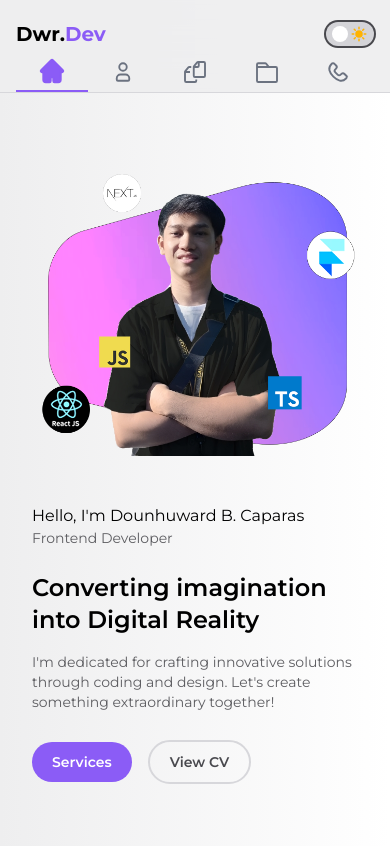
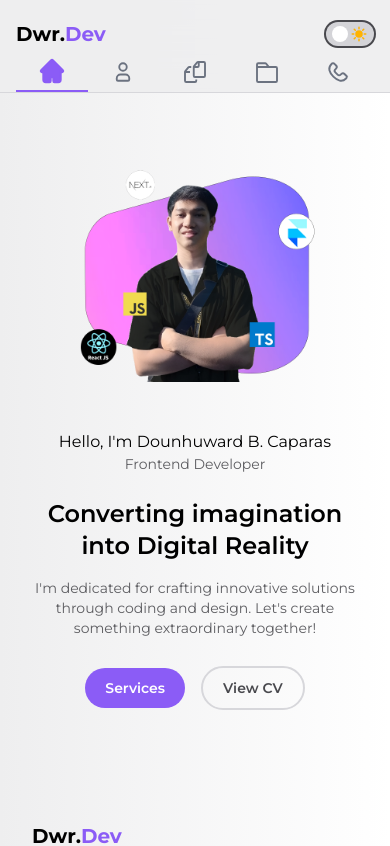
Before and after one commit to DowardCaparas/portfolio, a Next.js app: page / in a window 390 px wide. Shown: the top 846 px of the page. Built offline with nearby package versions, Linux system fonts and the light colour scheme.

Commit message:
Enhancing UI

```diff
--- a/app/about/page.tsx
+++ b/app/about/page.tsx
@@ -4,7 +4,7 @@ import PageWrapper from "../PageWrapper";
 
 const About = () => {
   return (
-    <PageWrapper>
+
       <section className="w-full ">
         <Title label="About Me" />
         <div className="container__padding flex justify-between items-center gap-6">
@@ -13,7 +13,7 @@ const About = () => {
           </div>
         </div>
       </section>
-    </PageWrapper>
+
   );
 };
 
--- a/app/contact/page.tsx
+++ b/app/contact/page.tsx
@@ -6,7 +6,7 @@ import PageWrapper from '../PageWrapper';
 
 const Contact = () => {
   return (
-    <PageWrapper>
+
       <section className='w-full'>
         <div className='flex flex-col mb-10'>
           <Title label='Contact' />
@@ -53,7 +53,7 @@ const Contact = () => {
           <TextComponent />
         </div>
       </section>
-    </PageWrapper>
+
   );
 };
 
--- a/app/globals.css
+++ b/app/globals.css
@@ -37,7 +37,7 @@
 }
 
 .text-theme-dark {
-  @apply dark:text-white transition duration-500 ease-in-out;
+  @apply dark:text-white transition duration-300 ease-in-out;
 }
 
 .border_bottom {
@@ -53,13 +53,13 @@
 }
 
 .mobile_link_background {
-  @apply cursor-pointer fill-secondary_purple transition duration-150 ease-in-out
+  @apply cursor-pointer fill-secondary_purple transition duration-300 ease-in-out
   text-secondary_purple
 }
 
 body {
-  @apply dark:bg-gradient-to-l dark:from-primary_black dark:to-darked_gray bg-gradient-to-l
-   from-white to-primary_gray transition duration-500 ease-in-out
+  @apply dark:bg-gradient-to-r dark:from-moreDarked_gray dark:to-darked_purple bg-gradient-to-l
+   from-white to-primary_gray transition duration-300 ease-in-out
 }
 
 section {
@@ -67,5 +67,5 @@ section {
 }
 
 p {
-  @apply text-sm dark:text-gray-300 text-paragraph transition duration-500 ease-in-out
+  @apply text-sm dark:text-gray-300 text-paragraph transition duration-300 ease-in-out
 }
--- a/app/myprojects/page.tsx
+++ b/app/myprojects/page.tsx
@@ -4,7 +4,7 @@ import PageWrapper from '../PageWrapper';
 
 const Projects = () => {
   return (
-    <PageWrapper>
+
       <section className='w-full '>
 
         <Title label='Projects' />
@@ -14,7 +14,7 @@ const Projects = () => {
         </div>
 
       </section>
-    </PageWrapper>
+
   );
 };
 
--- a/app/myservices/page.tsx
+++ b/app/myservices/page.tsx
@@ -5,7 +5,7 @@ import PageWrapper from '../PageWrapper';
 
 const Services = () => {
   return (
-    <PageWrapper>
+
       <section className='w-full'>
         <Title label='Services' />
 
@@ -35,7 +35,7 @@ const Services = () => {
           ))}
         </div>
       </section>
-    </PageWrapper>
+
   );
 };
 
--- a/components/Hero.tsx
+++ b/components/Hero.tsx
@@ -9,12 +9,13 @@ const Hero = () => {
   return (
     <PageWrapper>
       <section
-        className="w-full container__padding flex max-md:flex-wrap gap-x-20 gap-y-12
-        justify-between items-start md:mt-44 mt-32 max-md:flex-col-reverse"
+        className="w-full container__padding flex max-lg:flex-wrap gap-x-20 gap-y-12
+        justify-between items-start md:mt-44 mt-32 max-lg:flex-col-reverse max-lg:text-center
+        max-lg:justify-center max-lg:items-center"
       >
         <div
-          className="flex flex-col justify-start items-start gap-2 md:w-2/4
-        text-theme-dark"
+          className="flex flex-col justify-start items-start gap-2 lg:w-2/4
+        text-theme-dark max-lg:justify-center max-lg:items-center"
         >
           <h4>Hello, I&apos;m Dounhuward B. Caparas</h4>
           <p className="-mt-2">Frontend Developer</p>
@@ -53,7 +54,7 @@ const Hero = () => {
             alt="Doward Caparas"
             height={502}
             width={610}
-            className="object-contain sm:max-lg:w-3/4 w_auto_image"
+            className="object-contain max-lg:w-3/4 w_auto_image"
           />
         </div>
       </section>
--- a/components/ProjectCard.tsx
+++ b/components/ProjectCard.tsx
@@ -40,7 +40,7 @@ const ProjectCard = ({ projects }: ProjectList) => {
               alt={item.name}
               height={450}
               width={500}
-              className="object-contain"
+              className="object-contain w-full"
               quality={100}
             />
           </Link>
--- a/components/TextComponent.tsx
+++ b/components/TextComponent.tsx
@@ -47,7 +47,7 @@ const TextComponent = () => {
   return (
     <form
         onSubmit={handleSubmit}
-        className='flex flex-col gap-6 md:w-1/2 w-full max-md:mt-10 text-sm'>
+        className='flex flex-col gap-6 sm:w-1/2 w-full max-md:mt-10 text-sm'>
               <div className='flex flex-col gap-2'>
                 <label htmlFor={id + '-email'}>Your Email</label>
                 <input
--- a/constants/index.ts
+++ b/constants/index.ts
@@ -108,7 +108,7 @@ export const projects = [
         image: ArtokuImage.src,
         category:'#Accounting',
         date: '2024',
-        description: 'Artoku: is a comprehensive asset and money management platform designed to assist individuals and businesses in effectively managing their financial resources. With a team of experienced financial planners and cutting-edge technology, Artoku offers a range of services tailored to meet the diverse needs of investors, ensuring the growth and development of their assets.',
+        description: 'Artoku is an asset and money management platform that helps individuals and businesses manage their finances. Leveraging experienced financial planners and advanced technology, Artoku provides tailored services to support the growth and development of investors assets.',
         url: 'https://dowardcaparas.github.io/Artoku_Landing_page/'
     },
     {
@@ -116,7 +116,7 @@ export const projects = [
         image: IDSGadgetsImage.src,
         category:'#Devices',
         date: '2024',
-        description: 'iDSGadgets: Where innovation meets quality, and creativity meets productivity. We are on a mission to bridge the gap between imagination and realization by offering top-tier gadgets that empower individuals and businesses to elevate their tech game. From cutting-edge devices to innovative accessories, iDSGadgets is your ultimate destination for unlocking new possibilities in technology.',
+        description: 'iDSGadgets: Where innovation meets quality. Our mission is to bridge imagination and reality with top-tier gadgets that empower individuals and businesses. From cutting-edge devices to innovative accessories, iDSGadgets is your ultimate destination for unlocking new tech possibilities.',
         url: 'https://dowardcaparas.github.io/iDSGadgets/'
     },
 ];
--- a/tailwind.config.js
+++ b/tailwind.config.js
@@ -24,6 +24,7 @@ module.exports = {
          light_gray: '#48484D',
          primary_purple: '#714BB2',
          secondary_purple: '#8B5CF6',
+         darked_purple: "#180434",
       },
 
     },
```
